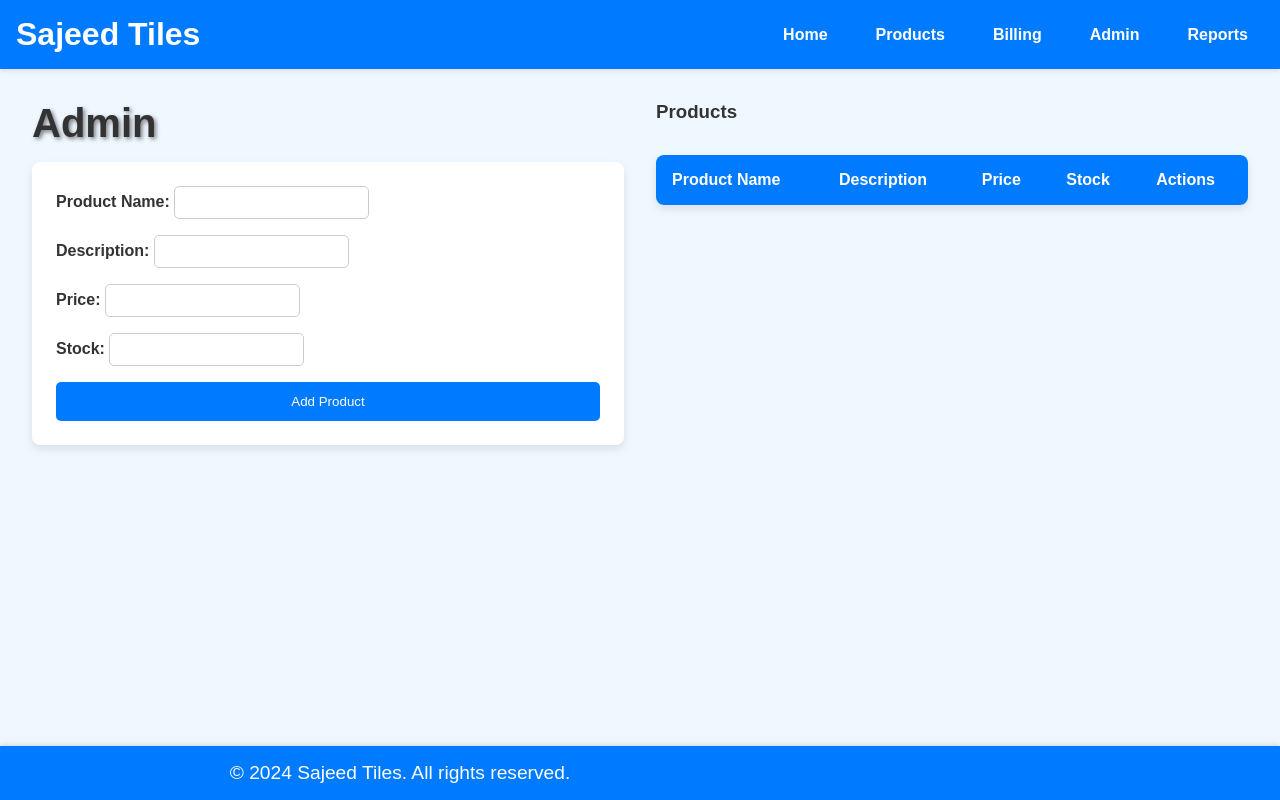
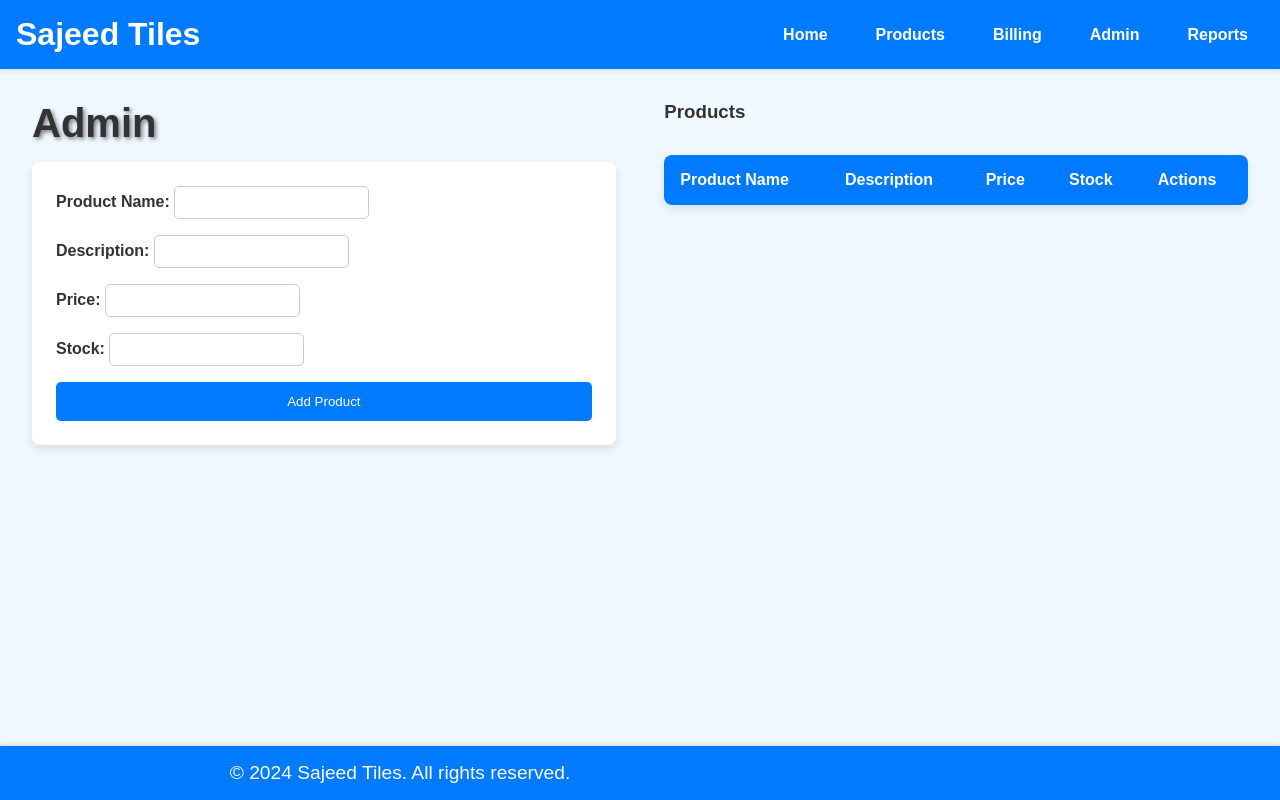
Before and after one commit to madhava43/sajeed, a plain HTML site: page admin.html in a window 1280 px wide. Drawn offline with Linux system fonts and the light colour scheme; no server answers.

Commit message:
Add files via upload

```diff
--- a/styles.css
+++ b/styles.css
@@ -15,7 +15,6 @@ body, html {
     flex-direction: column;
 }
 
-/* Header Styles */
 header {
     background-color: #007BFF; /* Blue background */
     color: white;
@@ -59,7 +58,6 @@ nav ul li a:hover {
     color: #FFD700; /* Gold color on hover */
 }
 
-/* Main Content Styles */
 main {
     flex: 1; /* Ensures main takes up remaining space */
     padding: 2rem;
@@ -95,20 +93,18 @@ p {
     text-align: center;
 }
 
-/* Container Styles */
 .billing-container,
 .admin-container {
     display: flex;
-    justify-content: space-between;
-    align-items: flex-start;
-    gap: 2rem;
+    flex-direction: column;
 }
 
 .billing-form,
 .bill-summary,
 .admin-form,
 .admin-products {
-    width: 50%; /* Each section takes up 50% of the container width */
+    width: 100%; /* Full width on smaller screens */
+    margin-bottom: 2rem; /* Space between sections */
 }
 
 /* Form Styles */
@@ -249,3 +245,20 @@ button:hover, .delete-button:hover {
         opacity: 1;
     }
 }
+
+/* Media Queries */
+@media (min-width: 768px) {
+    .billing-container,
+    .admin-container {
+        flex-direction: row;
+        justify-content: space-between;
+    }
+
+    .billing-form,
+    .bill-summary,
+    .admin-form,
+    .admin-products {
+        width: 48%; /* Split width on larger screens */
+        margin-bottom: 0; /* Remove bottom margin on larger screens */
+    }
+}
```
